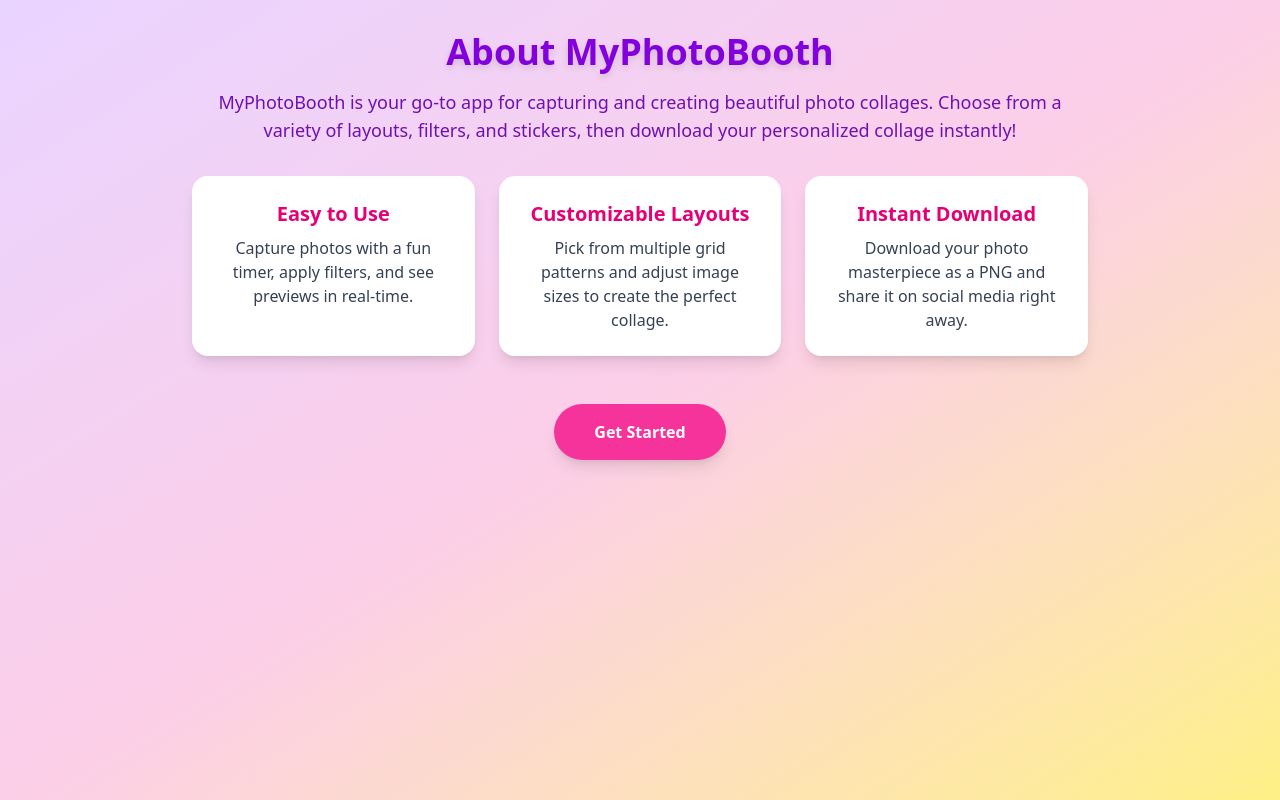
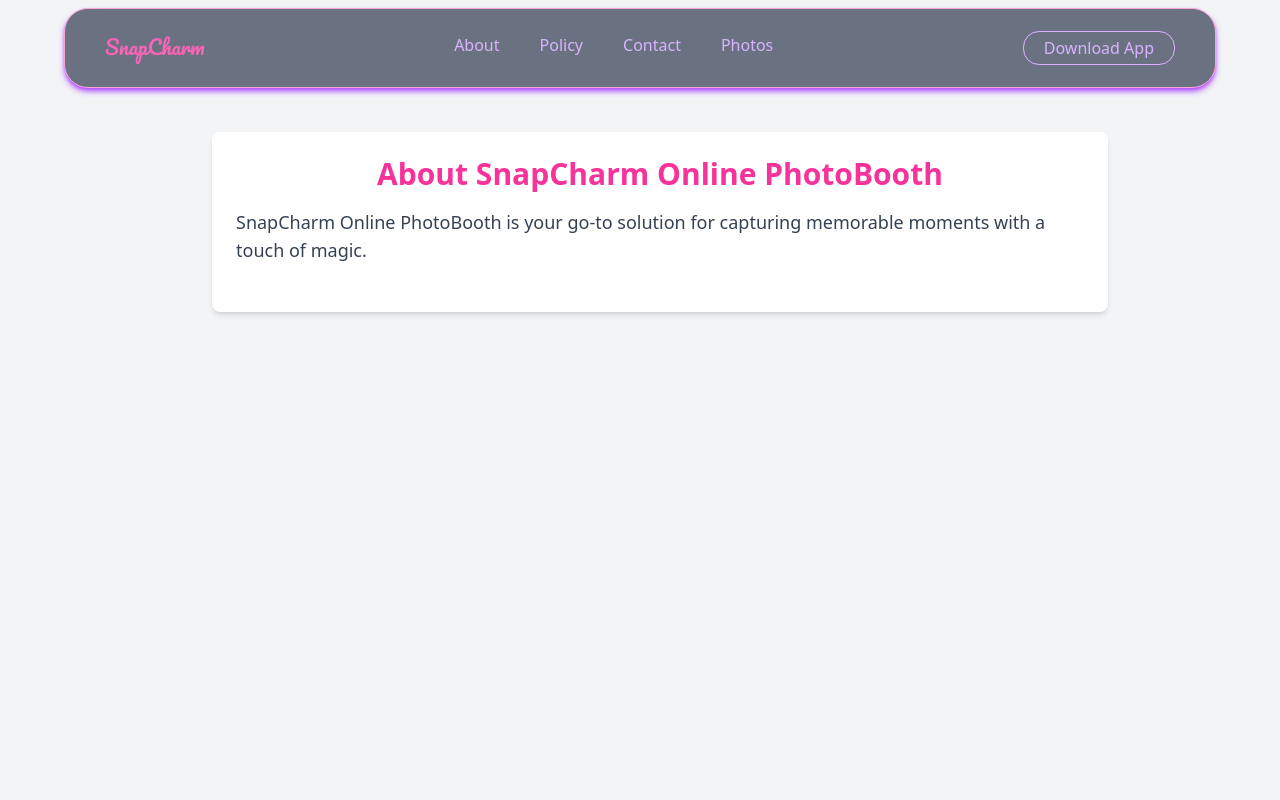
Before and after one commit to richie2909/PhotoBooth, a React (Vite) app: page /About in a window 1280 px wide. Built offline with nearby package versions, Linux system fonts and the light colour scheme.

Commit message:
added basic navigation link in the sidebarcomponents

```diff
--- a/src/components/Hero.tsx
+++ b/src/components/Hero.tsx
@@ -8,7 +8,7 @@ function Hero() {
       initial={{ opacity: 0 }}
       animate={{ opacity: 1 }}
       transition={{ duration: 0.8 }}
-      className="relative w-full max-w-7xl mx-auto"
+      className="relative w-full px-5 max-w-7xl mx-auto"
     >
       <div className="grid md:grid-cols-2 gap-12 items-center">
         {/* Left content */}
@@ -19,9 +19,9 @@ function Hero() {
           className="text-left space-y-8"
         >
           <div className="space-y-4">
-            <h1 className="text-4xl md:text-5xl lg:text-6xl font-bold text-slate-900 leading-tight">
-              Capture the moment,{" "}
-              <span className="text-pink-500 text-shadow-pink-200 ">cherish the magic</span>
+            <h1 className="text-4xl md:text-2xl lg:text-6xl font-bold text-slate-900 leading-tight">
+            SnapCharm{" "}
+              <span className="text-pink-500 text-shadow-pink-200 ">Online PhotoBooth</span>
             </h1>
             <p className="text-lg md:text-xl text-slate-600 leading-relaxed max-w-xl">
               Professional photo booth experience with AI-powered filters,
@@ -64,21 +64,7 @@ function Hero() {
     transition={{ duration: 0.8, delay: 0.4 }}
     className="relative"
   >
-    <div className="relative aspect-[4/3] rounded-3xl overflow-hidden shadow-2xl border border-white/60">
-      {/* Soft gradient overlay */}
-      <div className="absolute inset-0 bg-gradient-to-br from-pink-200/30 to-purple-200/30 backdrop-blur-sm z-10"></div>
 
-      {/* Aesthetic preview image */}
-      <img
-        src="https://images.unsplash.com/photo-1544717305-996b815c338c?ixlib=rb-4.0.3&auto=format&fit=crop&w=800&q=80"
-        alt="Photo Booth Preview"
-        className="w-full h-full object-cover z-0"
-      />
-
-      {/* Soft floating decorations */}
-      <div className="absolute -top-5 -right-5 w-20 h-20 bg-pink-100 rounded-xl rotate-12 shadow-md z-20"></div>
-      <div className="absolute -bottom-5 -left-5 w-20 h-20 bg-purple-100 rounded-xl -rotate-12 shadow-md z-20"></div>
-    </div>
   </motion.div>
 
       </div>
--- a/src/components/HomeCanvas.tsx
+++ b/src/components/HomeCanvas.tsx
@@ -1,5 +1,4 @@
 import Navigation from "./Navigation"
-import Landing from './Landing'
 import Hero from './Hero'
 
 function HomeCanvas() {
@@ -16,7 +15,6 @@ function HomeCanvas() {
         <main className="container mx-auto px-4 py-12 md:py-20">
           <Hero />
           <div className="mt-24">
-            <Landing />
           </div>
         </main>
       </div>
--- a/src/components/Sidebar.tsx
+++ b/src/components/Sidebar.tsx
@@ -1,5 +1,6 @@
 import gsap from "gsap";
 import { useLayoutEffect, useRef } from "react";
+import { Link } from "react-router-dom";
 
 interface Prop {
   show: boolean;
@@ -69,12 +70,12 @@ export const Sidebar = ({ show, item }: Prop) => {
     >
       <ul className="grid justify-center m-6 mx-4 grid-cols-1 text-purple-300 w-full">
         {item.map((it, i) => (
-          <li
+          <Link to={`/${it}`}
             key={i}
             className="hover:text-pink-400 hover:px-5 hover:mx-2 hover:bg-gray-600 hover:rounded-3xl transition-all duration-300 ease-in-out cursor-pointer my-4 p-1"
           >
             {it}
-          </li>
+          </Link>
         ))}
       </ul>
     </div>
--- a/src/components/WebcamCapture.tsx
+++ b/src/components/WebcamCapture.tsx
@@ -110,7 +110,7 @@ export const WebcamCapture = () => {
 
   return (
     <div className="flex flex-col items-center w-full p-4">
-      <div className="flex justify-center items-center gap-2 p-4 w-full max-w-2xl mx-auto flex-nowrap">
+      <div className="flex max-sm:flex-cols justify-center h items-center gap-2 p-4 w-full max-w-2xl mx-auto flex-nowrap">
         <TimerSelector selected={selectedTimer} onChange={setSelectedTimer} />
         <LayoutSelector selectedCount={layoutImageCount} onChange={setLayoutImageCount} />
         <label className="flex items-center px-2 py-2 bg-pink-200 rounded hover:bg-purple-300 cursor-pointer">
--- a/src/pages/About.tsx
+++ b/src/pages/About.tsx
@@ -1,52 +1,18 @@
+import Navigation from "../components/Navigation"
 
-import { Link } from "react-router-dom";
+export default function About() {
+  return <div className="w-full flex flex-col h-full" >
+    <div className="w-full h-20">
+<Navigation />
+    </div>
+<div className="w-full h-full mx-5 my-3 bg-green ">
+  <div className="max-w-4xl mx-auto my-10 p-6 bg-white rounded-lg shadow-md">
+    <h1 className="text-3xl font-bold mb-4 text-center text-pink-500">About SnapCharm Online PhotoBooth</h1>
+    <p className="text-lg text-gray-700 mb-6">
+      SnapCharm Online PhotoBooth is your go-to solution for capturing memorable moments with a touch of magic.
+    </p>
+  </div>
+</div>
 
-function About() {
-  return (
-    <div className="min-h-screen bg-gradient-to-br from-purple-200 via-pink-200 to-yellow-200 p-8">
-      <div className="max-w-4xl mx-auto text-center">
-        <h2 className="text-4xl font-extrabold text-purple-700 mb-4 drop-shadow-md">
-          About MyPhotoBooth
-        </h2>
-        <p className="text-lg text-purple-800 mb-8">
-          MyPhotoBooth is your go-to app for capturing and creating beautiful photo collages.
-          Choose from a variety of layouts, filters, and stickers, then download your
-          personalized collage instantly!
-        </p>
-
-        <div className="grid grid-cols-1 md:grid-cols-3 gap-6 mb-12">
-          <div className="bg-white bg-opacity-70 rounded-2xl p-6 shadow-lg hover:scale-105 transform transition">
-            <h3 className="font-semibold text-xl text-pink-600 mb-2">Easy to Use</h3>
-            <p className="text-gray-700">
-              Capture photos with a fun timer, apply filters, and see previews in
-              real-time.
-            </p>
-          </div>
-          <div className="bg-white bg-opacity-70 rounded-2xl p-6 shadow-lg hover:scale-105 transform transition">
-            <h3 className="font-semibold text-xl text-pink-600 mb-2">Customizable Layouts</h3>
-            <p className="text-gray-700">
-              Pick from multiple grid patterns and adjust image sizes to create
-              the perfect collage.
-            </p>
-          </div>
-          <div className="bg-white bg-opacity-70 rounded-2xl p-6 shadow-lg hover:scale-105 transform transition">
-            <h3 className="font-semibold text-xl text-pink-600 mb-2">Instant Download</h3>
-            <p className="text-gray-700">
-              Download your photo masterpiece as a PNG and share it on social media
-              right away.
-            </p>
-          </div>
-        </div>
-
-        <Link
-          to="/booth"
-          className="inline-block px-10 py-4 bg-pink-500 text-white font-semibold rounded-full shadow-lg hover:bg-pink-600 transform transition ease-in-out hover:scale-105"
-        >
-          Get Started
-        </Link>
-      </div>
-    </div>
-  );
+  </div>
 }
-
-export default About;
--- a/src/pages/Contact.tsx
+++ b/src/pages/Contact.tsx
@@ -1,6 +1,5 @@
 
 import { Link } from "react-router-dom";
-
 function Contact() {
   return (
     <div className="min-h-screen bg-gradient-to-br from-yellow-200 via-pink-200 to-purple-200 p-8">
--- a/src/pages/Home.tsx
+++ b/src/pages/Home.tsx
@@ -7,6 +7,7 @@ import SnapCharmText from '../components/SnapCharmText';
 
 export default function Home() {
   const [showIntro, setShowIntro] = useState(true);
+  //show only the intro for new user
 
   // Automatically hide intro after 2 seconds
   useEffect(() => {
```
